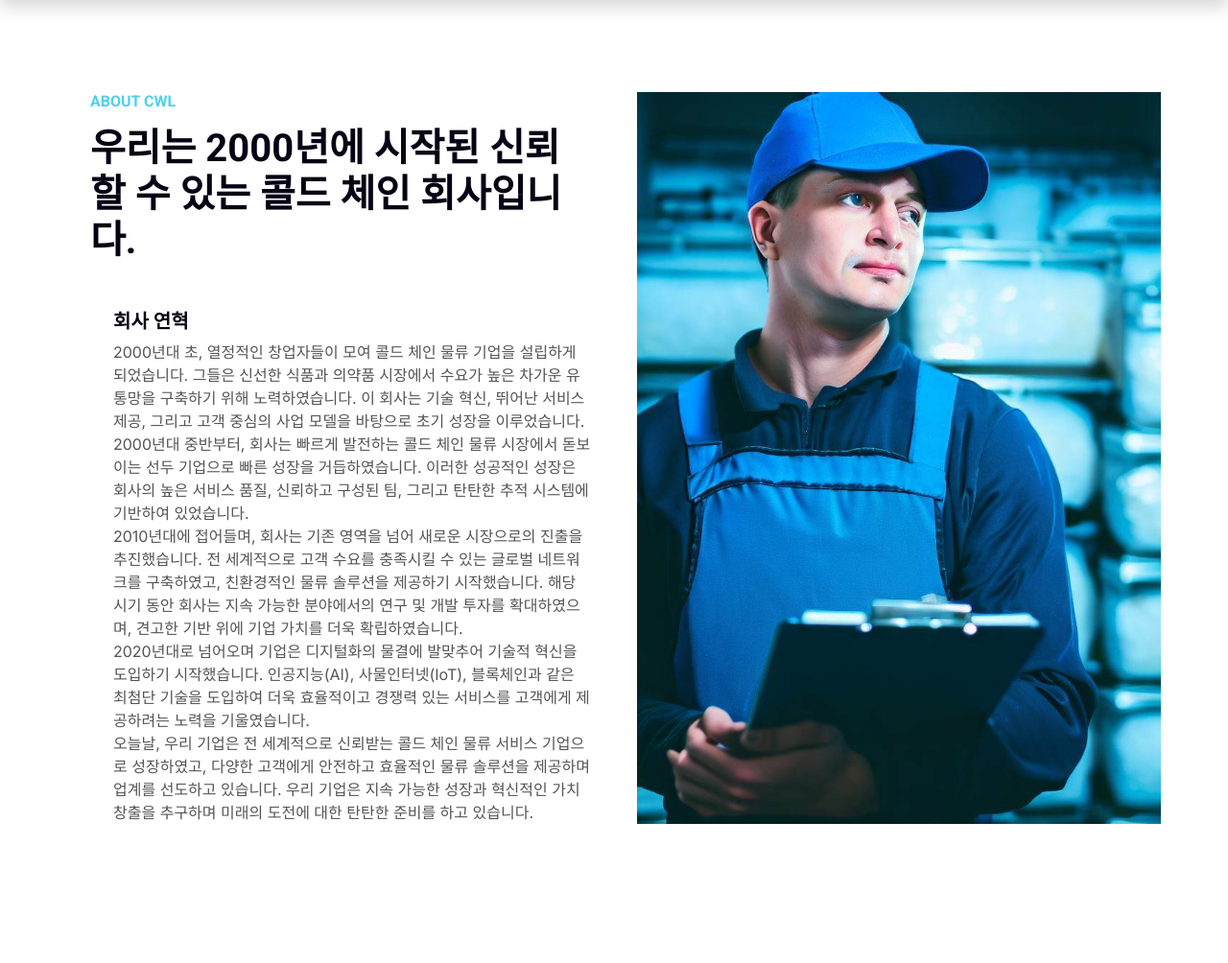
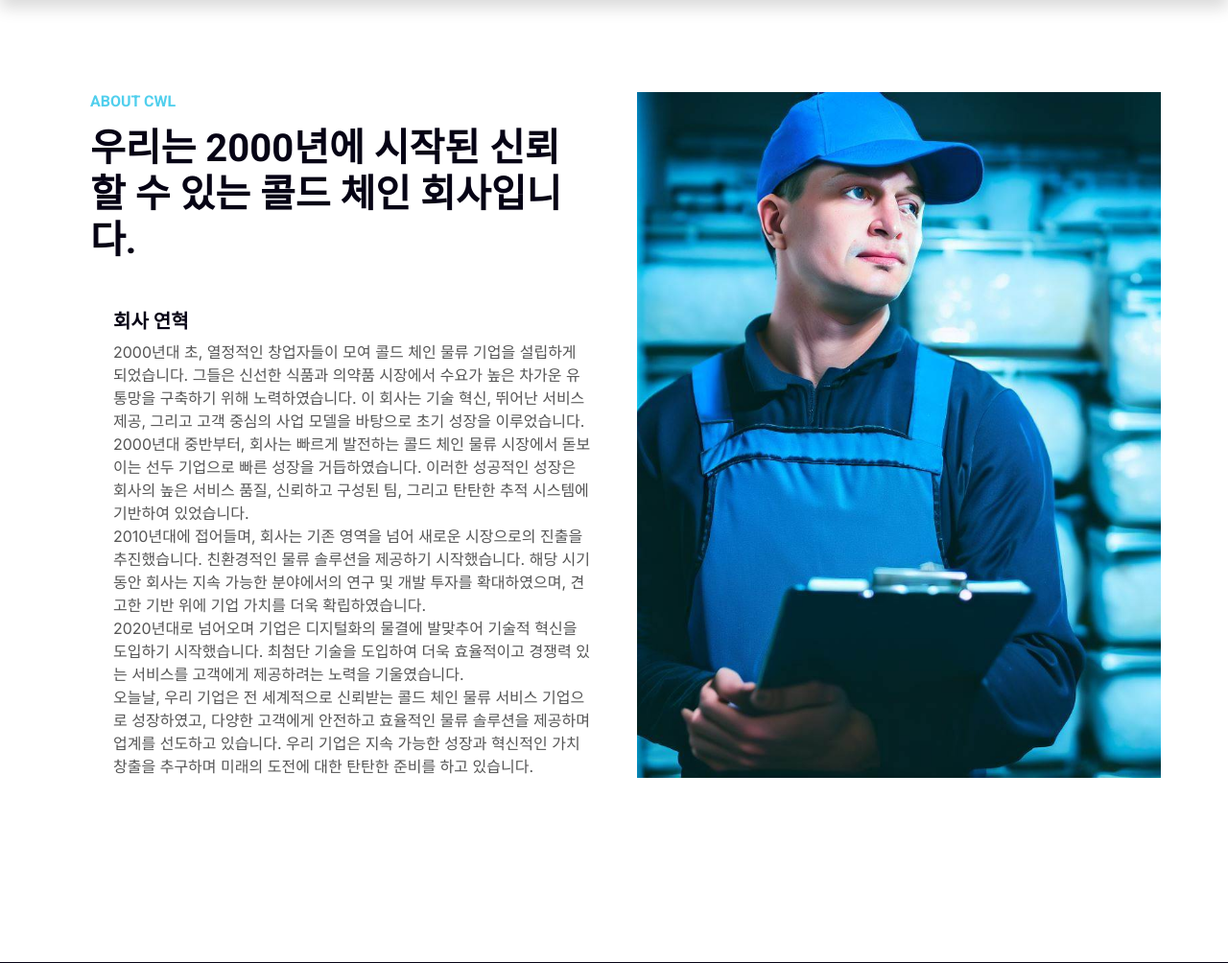
Before and after one commit to silvergun8291/CWL, a Django app: page /about/ in a window 1280 px wide. Shown: the part 78-1082 px from the top of the page at 96% size. Run offline with Django 4.2, Linux system fonts and the light colour scheme; some libraries are stand-ins or nearby versions.

Commit message:
2023-08-11

```diff
--- a/CWL/models.py
+++ b/CWL/models.py
@@ -3,8 +3,8 @@ from django.db import models
 
 class Company(models.Model):
     id = models.AutoField(primary_key=True)
-    name = models.CharField(max_length=40, blank=True)
-    contract_number = models.CharField(max_length=16, unique=True, blank=True)
+    name = models.CharField(max_length=40, null=True)
+    contract_number = models.CharField(max_length=16, unique=True, null=True)
 
     class Meta:
         db_table = 'company'
--- a/CWL/views.py
+++ b/CWL/views.py
@@ -20,12 +20,11 @@ def tracking(request):
         contract_number = request.POST['contract_number']
         contract = Contract.objects.filter(contract_number=contract_number).first()
 
-        package = Package.objects.filter(contract_number=contract_number).first()
-        package_number = package.package_number
+        if contract is not None:
+            package = Package.objects.filter(contract_number=contract_number).first()
+            package_number = package.package_number
+            package_log = PackageLog.objects.filter(package_number=package_number).first()
 
-        package_log = PackageLog.objects.filter(package_number=package_number).first()
-
-        if contract != None:
             return render(request, 'result.html', {'contract': contract, 'package': package, 'package_log': package_log})
         else:
             return render(request, 'result.html', {'error': '해당 계약 번호를 찾을 수 없습니다.'})
--- a/templates/about.html
+++ b/templates/about.html
@@ -87,9 +87,9 @@
                                     서비스 제공, 그리고 고객 중심의 사업 모델을 바탕으로 초기 성장을 이루었습니다. <br />
                                     2000년대 중반부터, 회사는 빠르게 발전하는 콜드 체인 물류 시장에서 돋보이는 선두 기업으로 빠른 성장을 거듭하였습니다. 이러한 성공적인 성장은 회사의 높은 서비스 품질, 신뢰하고 구성된 팀, 그리고 탄탄한 추적
                                     시스템에 기반하여 있었습니다.<br />
-                                    2010년대에 접어들며, 회사는 기존 영역을 넘어 새로운 시장으로의 진출을 추진했습니다. 전 세계적으로 고객 수요를 충족시킬 수 있는 글로벌 네트워크를 구축하였고, 친환경적인 물류 솔루션을 제공하기 시작했습니다.
+                                    2010년대에 접어들며, 회사는 기존 영역을 넘어 새로운 시장으로의 진출을 추진했습니다. 친환경적인 물류 솔루션을 제공하기 시작했습니다.
                                     해당 시기 동안 회사는 지속 가능한 분야에서의 연구 및 개발 투자를 확대하였으며, 견고한 기반 위에 기업 가치를 더욱 확립하였습니다.<br />
-                                    2020년대로 넘어오며 기업은 디지털화의 물결에 발맞추어 기술적 혁신을 도입하기 시작했습니다. 인공지능(AI), 사물인터넷(IoT), 블록체인과 같은 최첨단 기술을 도입하여 더욱 효율적이고 경쟁력 있는 서비스를
+                                    2020년대로 넘어오며 기업은 디지털화의 물결에 발맞추어 기술적 혁신을 도입하기 시작했습니다. 최첨단 기술을 도입하여 더욱 효율적이고 경쟁력 있는 서비스를
                                     고객에게 제공하려는 노력을 기울였습니다.<br />
                                     오늘날, 우리 기업은 전 세계적으로 신뢰받는 콜드 체인 물류 서비스 기업으로 성장하였고, 다양한 고객에게 안전하고 효율적인 물류 솔루션을 제공하며 업계를 선도하고 있습니다. 우리 기업은 지속 가능한 성장과
                                     혁신적인 가치 창출을 추구하며 미래의 도전에 대한 탄탄한 준비를 하고 있습니다.
--- a/templates/detail.html
+++ b/templates/detail.html
@@ -70,8 +70,8 @@
                             <a href="/index.html#Section3" class="dropdown-item">창고 관리 시스템</a>
                         </div>
                     </div>
-                    <a href="why.html" class="nav-item nav-link">Why CWL</a>
-                    <a href="about.html" class="nav-item nav-link">About CWL</a>
+                    <a href="/why.html" class="nav-item nav-link">Why CWL</a>
+                    <a href="/about.html" class="nav-item nav-link">About CWL</a>
                     <a href="mailto:chilledwaylogistics@gmail.com" class="nav-item nav-link">문의하기</a>
                 </div>
             </div>
```
Also changed, not shown: CWL/migrations/0001_initial.py (deleted), CWL/migrations/__init__.py (deleted).
